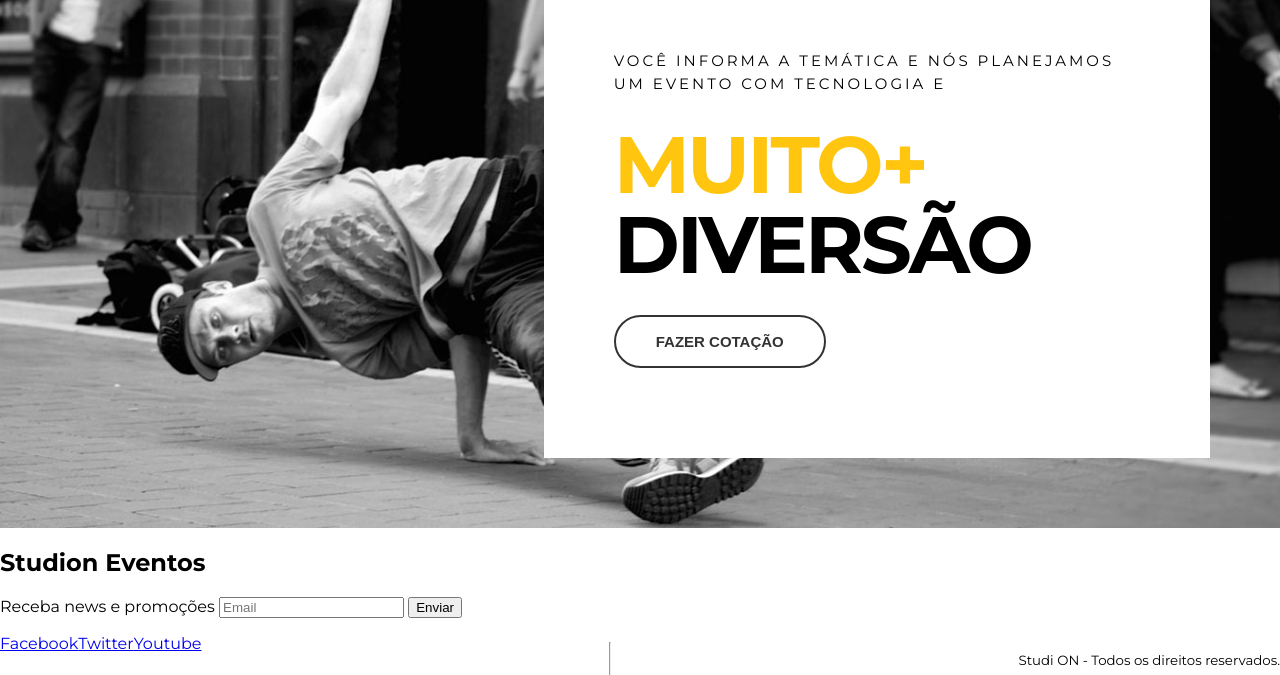
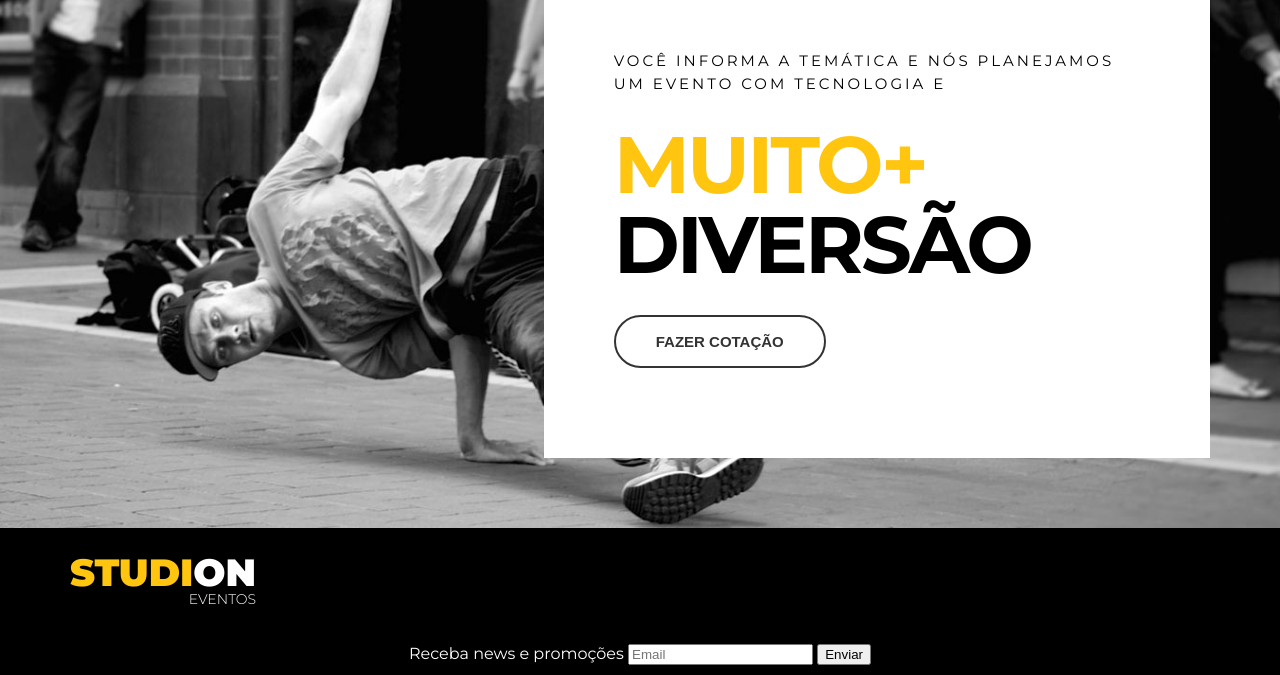
Before and after one commit to estevesg3/studion, a website: page src/index.html in a window 1280 px wide. Shown: the part 1822-2497 px from the top of the page. Drawn offline with Linux system fonts and the light colour scheme.

Commit message:
hr funcionando

```diff
--- a/src/index.html
+++ b/src/index.html
@@ -126,27 +126,39 @@
 
     </main>
 
-    <footer>
+    <footer class="Rodapé" >
 
-        <h2><span>Studi</span>on <span>Eventos</span></h2>
+        <div class="Conteúdo Conteúdo-rodapé" >
 
-        <form>
+        <h2 class="logo1" ><span class="yellow" >Studi</span>on <span class="logo2" >Eventos</span></h2>
+
+       <div class="Formulário"><form>
 
             <label>Receba news e promoções</label>
 
             <input type="text" placeholder="Email"/>
 
-            <button type="submit">Enviar</button>
+            <button type="submit">Enviar</button></div>
 
-            <ul>
+            <ul class="Mídias" >
 
-                <li> <a href="https://www.facebook.com/adriano.esteves.73">Facebook</a> </li>
+                <li> <a href="https://www.facebook.com/adriano.esteves.73" target="blank" > <i class="fab fa-facebook fa-2x" ></i> </a> </li>
 
-                <li> <a href="https://twitter.com/TwitterBrasil?ref_src=twsrc%5Egoogle%7Ctwcamp%5Eserp%7Ctwgr%5Eauthor">Twitter</a> </li>
+                <li> <a href="https://twitter.com/TwitterBrasil?ref_src=twsrc%5Egoogle%7Ctwcamp%5Eserp%7Ctwgr%5Eauthor" target="blank" > <span class="fa-stack">
 
-                <li> <a href="https://www.youtube.com/watch?v=tiE9pSCwS_o">Youtube</a> </li>
+                    <i class="fas fa-circle fa-stack-2x fa-inverse"></i>
 
-                <hr></hr>
+                    <i class="fab fa-twitter fa-stack-1x"></i>
+
+                </span> </a> </li>
+
+                <li> <a href="https://www.youtube.com/watch?v=tiE9pSCwS_o" target="blank" > <i class="far fa-play-circle fa-2x" ></i> </a> </li>
+
+            </ul >
+
+        </div>
+
+        <hr />
 
                 <p>
 
--- a/src/style.css
+++ b/src/style.css
@@ -1,5 +1,14 @@
 @import url('https://fonts.googleapis.com/css2?family=Montserrat:wght@300;400;700;900&display=swap');
+
 @import url('https://fonts.googleapis.com/css2?family=Montserrat:wght@300;400;700;900&display=swap');
+
+@import url('https://cdnjs.cloudflare.com/ajax/libs/font-awesome/6.0.0-beta3/css/fontawesome.min.css');
+
+@import url('https://cdnjs.cloudflare.com/ajax/libs/font-awesome/6.0.0-beta3/css/brands.min.css');
+
+@import url('https://cdnjs.cloudflare.com/ajax/libs/font-awesome/6.0.0-beta3/css/solid.min.css');
+
+@import url('https://cdnjs.cloudflare.com/ajax/libs/font-awesome/6.0.0-beta3/css/all.min.css');
 
 * {
 
@@ -448,3 +457,47 @@ overflow-x: hidden;
         background: unset;
 
     }
+
+    .Rodapé {
+
+        background-color: black;
+
+        color: white;
+
+        padding: 0 1rem;
+
+    }
+
+    .Conteúdo-rodapé {
+
+        display: grid;
+
+        grid-template-columns: repeat 3, auto);
+
+        align-items: center;
+
+    }
+
+    .Rodapé .logo1 {
+
+        justify-self: start;
+
+    }
+
+    .Formulário {
+
+        justify-self: center;;
+
+    }
+
+    .Mídias {
+
+        justify-self: end;
+
+    }
+
+    .logo2 {
+
+        display: block;
+
+    }
```
